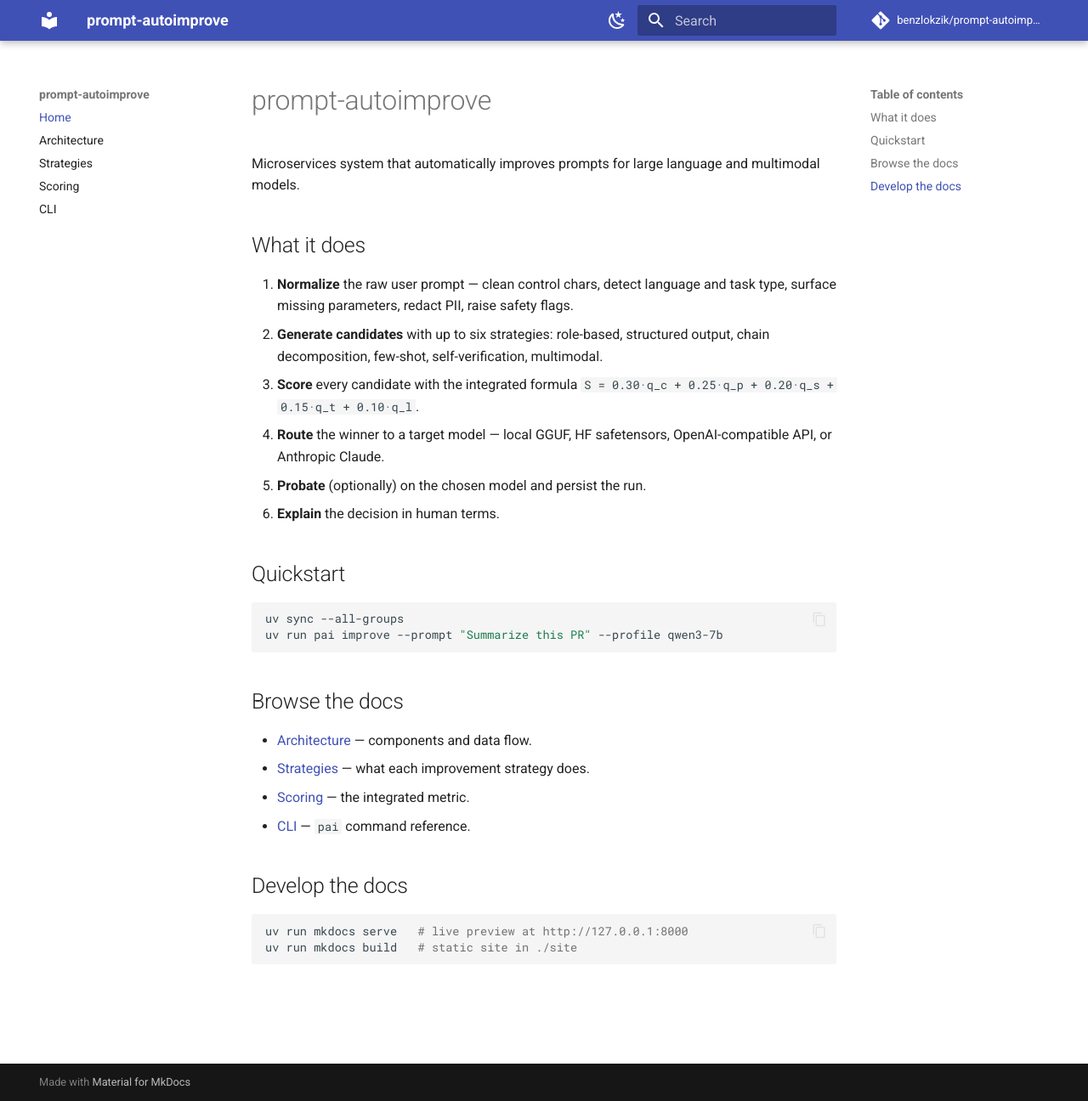
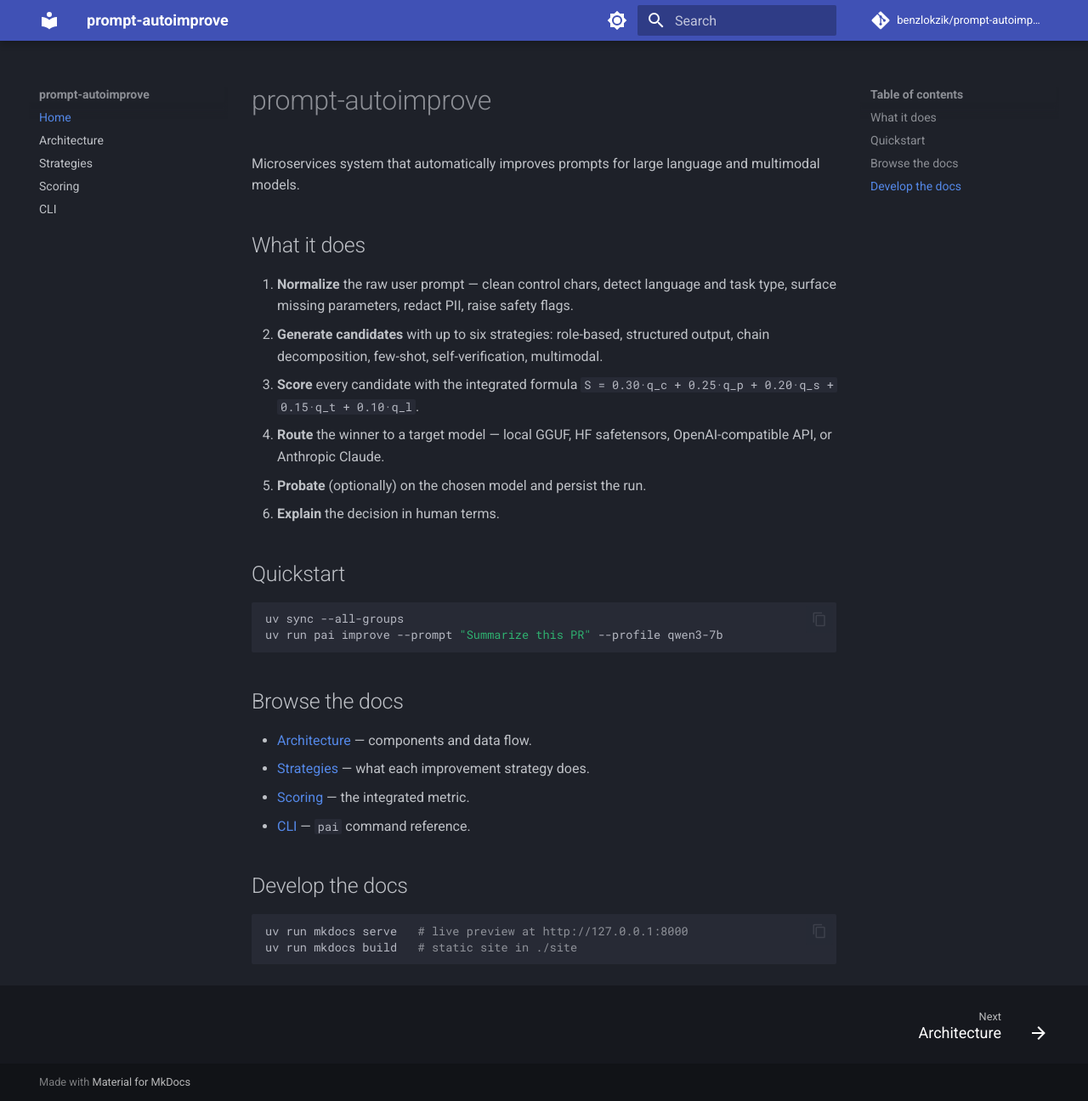
Before and after one commit to benzlokzik/prompt-autoimprove, an MkDocs documentation site: the page built from docs/index.md, in a window 1280 px wide and 1296 px high. Shown: the whole window at 85% size. Built offline with MkDocs 1.6.1 and Material for MkDocs 9.7.7, drawn with Linux system fonts in a browser that asks for light colours; comment, search, counter and statistics services are not loaded.

Commit message:
docs(mkdocs): trim theme config and widen markdown extensions

```diff
--- a/mkdocs.yml
+++ b/mkdocs.yml
@@ -1,35 +1,39 @@
 site_name: prompt-autoimprove
-site_description: Microservice system for automatic LLM prompt improvement
+site_description: Automatic prompt improvement for LLMs and multimodal models
+site_author: benzlokzik
+
 repo_url: https://github.com/benzlokzik/prompt-autoimprove
 repo_name: benzlokzik/prompt-autoimprove
-edit_uri: edit/main/docs/
 
 theme:
   name: material
-  features:
-    - navigation.instant
-    - navigation.tracking
-    - navigation.sections
-    - navigation.top
-    - content.code.copy
-    - content.code.annotate
-    - search.suggest
-    - search.highlight
+  language: en
   palette:
-    - media: "(prefers-color-scheme: light)"
-      scheme: default
+    - scheme: slate
       primary: indigo
       accent: indigo
       toggle:
-        icon: material/weather-night
-        name: Switch to dark mode
-    - media: "(prefers-color-scheme: dark)"
-      scheme: slate
+        icon: material/brightness-7
+        name: Switch to light mode
+    - scheme: default
       primary: indigo
       accent: indigo
       toggle:
-        icon: material/weather-sunny
-        name: Switch to light mode
+        icon: material/brightness-4
+        name: Switch to dark mode
+  features:
+    - navigation.path
+    - navigation.instant
+    - navigation.instant.prefetch
+    - navigation.instant.progress
+    - navigation.sections
+    - navigation.indexes
+    - navigation.tracking
+    - navigation.footer
+    - toc.follow
+    - content.code.copy
+    - content.code.annotate
+    - content.tabs.link
 
 nav:
   - Home: index.md
@@ -39,21 +43,49 @@
   - CLI: cli.md
 
 markdown_extensions:
-  - admonition
+  - abbr
   - attr_list
   - def_list
   - footnotes
+  - md_in_html
   - tables
+  - admonition
   - toc:
-      permalink: true
+      permalink: ""
+  - smarty:
+      smart_quotes: false
+  - pymdownx.betterem
+  - pymdownx.caret
+  - pymdownx.tilde
+  - pymdownx.mark
+  - pymdownx.keys
+  - pymdownx.smartsymbols
+  - pymdownx.saneheaders
+  - pymdownx.fancylists:
+      inject_style: true
+  - pymdownx.magiclink:
+      repo_url_shorthand: true
+      social_url_shorthand: true
+  - pymdownx.tasklist:
+      custom_checkbox: true
   - pymdownx.details
-  - pymdownx.superfences
+  - pymdownx.tabbed:
+      alternate_style: true
   - pymdownx.highlight:
       anchor_linenums: true
+      line_spans: __codeline
+      line_anchors: __codelineno
+      linenums_style: pymdownx-inline
   - pymdownx.inlinehilite
   - pymdownx.snippets
-  - pymdownx.tasklist:
-      custom_checkbox: true
+  - pymdownx.superfences:
+      custom_fences:
+        - name: mermaid
+          class: mermaid
+          format: !!python/name:pymdownx.superfences.fence_code_format
+  - pymdownx.emoji:
+      emoji_index: !!python/name:material.extensions.emoji.twemoji
+      emoji_generator: !!python/name:material.extensions.emoji.to_svg
 
 plugins:
   - search
```
